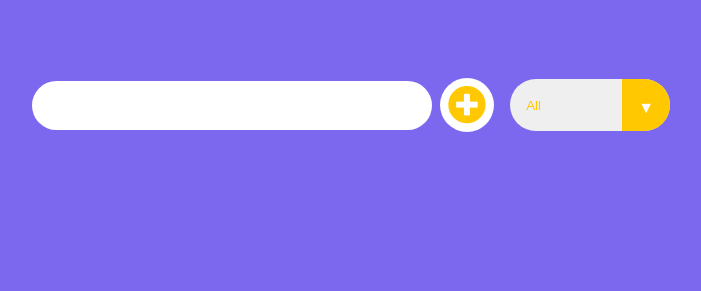
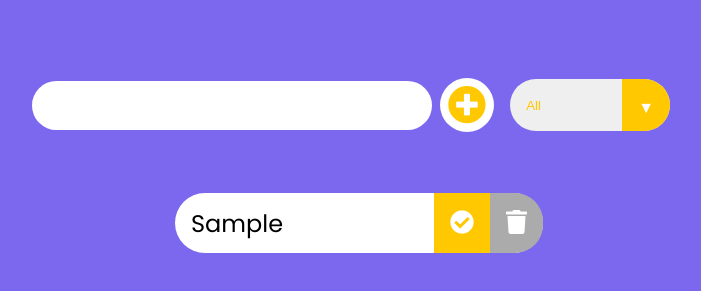
Before and after one commit to Mzhgn/Redux.Todo, a plain HTML site: page index.html in a window 1280 px wide. Both pictures are taken after typing "Sample" into the empty fields and a click on the button 748 px from the left and 240 px from the top of the page. Shown: the part 135-426 px from the top of the page, without its empty margins (281-982 px from the left). Drawn offline with nearby package versions, Linux system fonts and the light colour scheme.

Commit message:
added to the dom

```diff
--- a/index.html
+++ b/index.html
@@ -41,7 +41,19 @@
     </form>
 
     <div class="todo-container">
-      <ul class="todo-list"></ul>
+      <ul class="todo-list">
+        <!---------------------------------- Todo Template ---------------------------------->
+        <!-- <div class="todo">
+          <li class="todo-item">learn js</li>
+          <button class="complete-btn">
+            <i class="fas fa-check-circle"></i>
+          </button>
+          <button class="trash-btn">
+            <i class="fas fa-trash"></i>
+          </button>
+        </div> -->
+        <!---------------------------------- Todo Template ---------------------------------->
+      </ul>
     </div>
 
     <script src="https://cdnjs.cloudflare.com/ajax/libs/redux/4.2.1/redux.min.js"></script>
--- a/js/app.js
+++ b/js/app.js
@@ -15,7 +15,7 @@ import {
 
 const todoInputElem = document.querySelector(".todo-input");
 const todoButtonElem = document.querySelector(".todo-button");
-
+const todosContainer = document.querySelector(".todo-list");
 // creating Reducer
 function todolistReducer(state = [], action) {
   switch (action.type) {
@@ -61,6 +61,26 @@ todoButtonElem.addEventListener("click", (e) => {
   const newTodoTitle = todoInputElem.value.trim();
   store.dispatch(addTodoAction(newTodoTitle));
   const todos = store.getState();
-  console.log(todos);
+  generateTodosInDom(todos);
   todoInputElem.value = "";
 });
+
+function generateTodosInDom(todos) {
+  todosContainer.innerHTML = " ";
+  todos.forEach((todo) => {
+    todosContainer.insertAdjacentHTML(
+      "beforeend",
+      `
+      <div class="todo">
+          <li class="todo-item">${todo.title}</li>
+          <button class="complete-btn">
+            <i class="fas fa-check-circle"></i>
+          </button>
+          <button class="trash-btn">
+            <i class="fas fa-trash"></i>
+          </button>
+        </div>
+      `
+    );
+  });
+}
```
